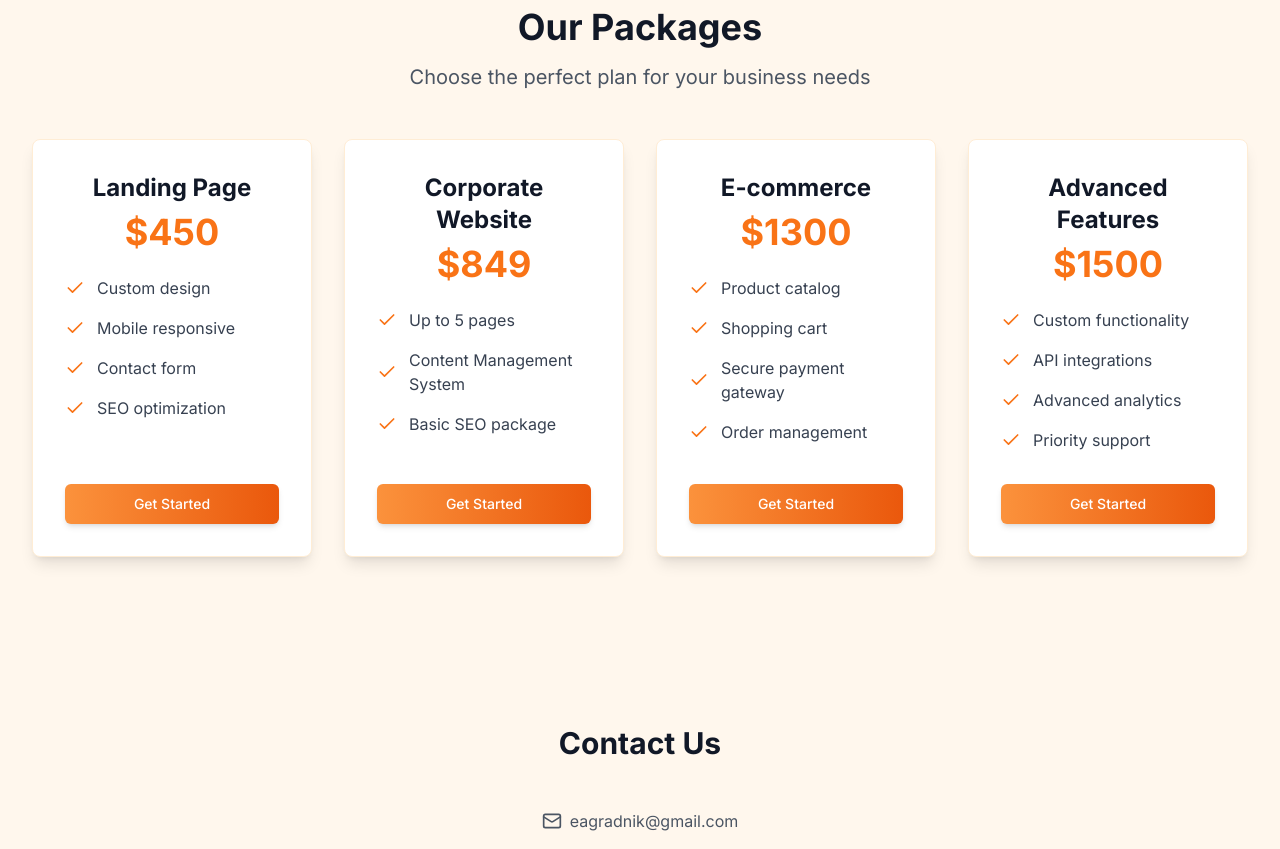
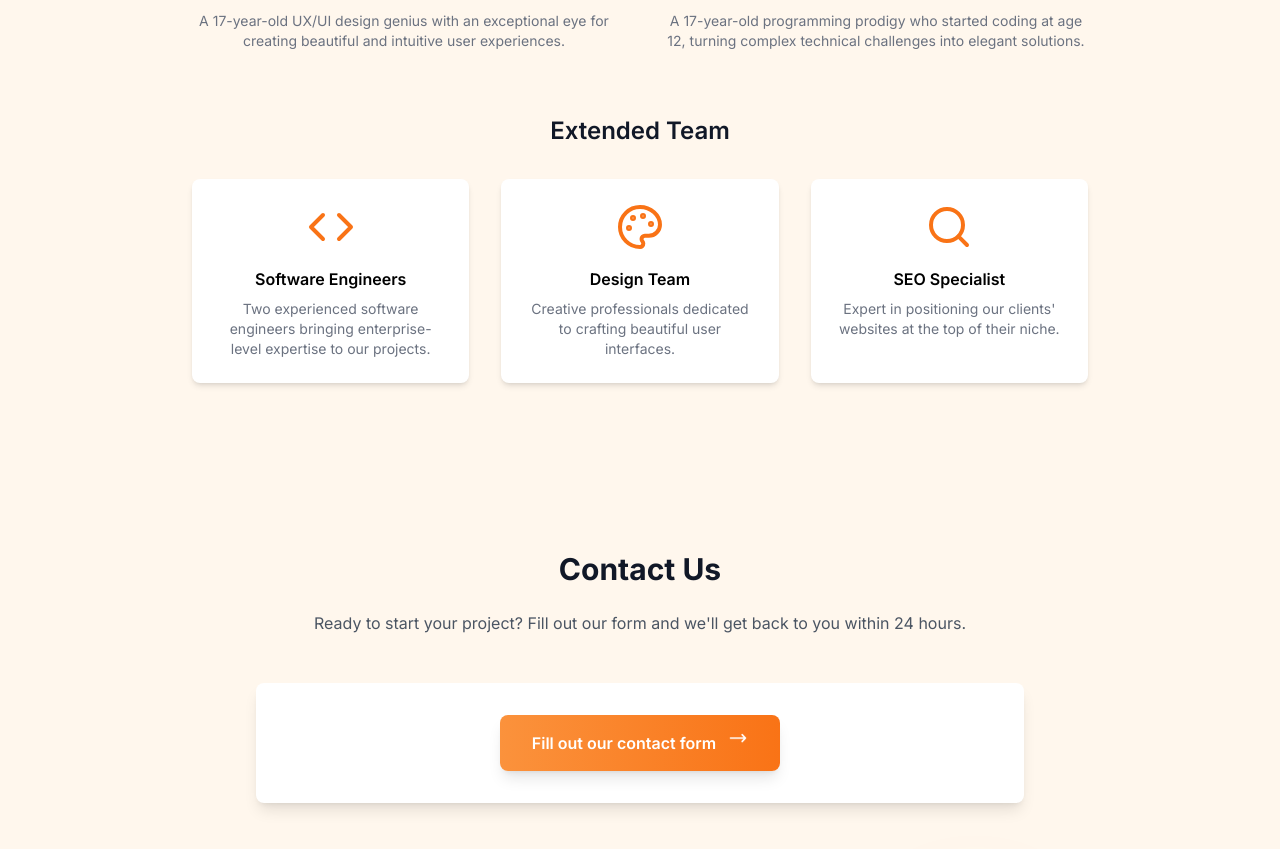
Before and after one commit to Ezequielagradnik/Portfolio-Zenda, a Next.js app: page / in a window 1280 px wide. Shown: the part 1886-2735 px from the top of the page. Built offline with nearby package versions, Linux system fonts and the light colour scheme.

Commit message:
feat about us

```diff
--- a/app/page.tsx
+++ b/app/page.tsx
@@ -1,10 +1,9 @@
 "use client"
 
 import { useState } from "react"
+import { motion } from "framer-motion"
 import Image from "next/image"
-import { Mail, Phone, Check } from "lucide-react"
-import { Button } from "@/components/ui/button"
-import { motion } from "framer-motion"
+import { Mail, ExternalLink, Code, Palette, Search } from "lucide-react"
 import { Header } from "@/components/header"
 
 const projects = [
@@ -40,73 +39,11 @@ const projects = [
   },
 ]
 
-const pricingPlans = [
-  {
-    name: {
-      en: "Landing Page",
-      es: "Página de Aterrizaje",
-      pt: "Página de Destino",
-    },
-    price: "$450",
-    features: {
-      en: ["Custom design", "Mobile responsive", "Contact form", "SEO optimization"],
-      es: ["Diseño personalizado", "Diseño responsive", "Formulario de contacto", "Optimización SEO"],
-      pt: ["Design personalizado", "Design responsivo", "Formulário de contato", "Otimização SEO"],
-    },
-  },
-  {
-    name: {
-      en: "Corporate Website",
-      es: "Sitio Web Corporativo",
-      pt: "Site Corporativo",
-    },
-    price: "$849",
-    features: {
-      en: ["Up to 5 pages", "Content Management System", "Basic SEO package"],
-      es: ["Hasta 5 páginas", "Sistema de gestión de contenido", "Paquete SEO básico"],
-      pt: ["Até 5 páginas", "Sistema de gerenciamento de conteúdo", "Pacote SEO básico"],
-    },
-  },
-  {
-    name: {
-      en: "E-commerce",
-      es: "Comercio Electrónico",
-      pt: "E-commerce",
-    },
-    price: "$1300",
-    features: {
-      en: ["Product catalog", "Shopping cart", "Secure payment gateway", "Order management"],
-      es: ["Catálogo de productos", "Carrito de compras", "Pasarela de pago segura", "Gestión de pedidos"],
-      pt: ["Catálogo de produtos", "Carrinho de compras", "Gateway de pagamento seguro", "Gestão de pedidos"],
-    },
-  },
-  {
-    name: {
-      en: "Advanced Features",
-      es: "Características Avanzadas",
-      pt: "Recursos Avançados",
-    },
-    price: "$1500",
-    features: {
-      en: ["Custom functionality", "API integrations", "Advanced analytics", "Priority support"],
-      es: ["Funcionalidad personalizada", "Integraciones API", "Análisis avanzado", "Soporte prioritario"],
-      pt: ["Funcionalidade personalizada", "Integrações API", "Análise avançada", "Suporte prioritário"],
-    },
-  },
-]
-
 const languages = [
   { code: "en", name: "English" },
   { code: "es", name: "Español" },
   { code: "pt", name: "Português" },
 ]
-
-const handleWhatsAppClick = (packageName: string) => {
-  const message = encodeURIComponent(
-    `Hola! Estoy interesado/a en obtener más información sobre el paquete ${packageName} para mi sitio web.`,
-  )
-  window.open(`https://wa.me/5491131954757?text=${message}`, "_blank")
-}
 
 export default function Home() {
   const [currentLang, setCurrentLang] = useState("en")
@@ -174,20 +111,7 @@ export default function Home() {
                     className="inline-flex items-center text-orange-500 hover:text-orange-600"
                   >
                     {currentLang === "en" ? "Visit Site" : currentLang === "es" ? "Visitar Sitio" : "Visitar Site"}
-                    <svg
-                      className="w-5 h-5 ml-2"
-                      fill="none"
-                      stroke="currentColor"
-                      viewBox="0 0 24 24"
-                      xmlns="http://www.w3.org/2000/svg"
-                    >
-                      <path
-                        strokeLinecap="round"
-                        strokeLinejoin="round"
-                        strokeWidth={2}
-                        d="M10 6H6a2 2 0 00-2 2v10a2 2 0 002 2h10a2 2 0 002-2v-4M14 4h6m0 0v6m0-6L10 14"
-                      />
-                    </svg>
+                    <ExternalLink className="w-5 h-5 ml-2" />
                   </a>
                 </div>
               </motion.div>
@@ -202,7 +126,20 @@ export default function Home() {
           <h2 className="text-3xl font-bold text-center mb-12 text-gray-900">
             {currentLang === "en" ? "Our Team" : currentLang === "es" ? "Nuestro Equipo" : "Nossa Equipe"}
           </h2>
-          <div className="grid md:grid-cols-2 gap-12 max-w-4xl mx-auto">
+
+          {/* Team Introduction */}
+          <div className="max-w-3xl mx-auto text-center mb-16">
+            <p className="text-lg text-gray-600 mb-6">
+              {currentLang === "en"
+                ? "We are a team of young tech enthusiasts who have been entrepreneuring for quite some time. Despite our young age, our passion for technology and innovation drives us to create exceptional digital experiences."
+                : currentLang === "es"
+                  ? "Somos un equipo de jóvenes entusiastas de la tecnología que llevamos emprendiendo desde hace bastante tiempo. A pesar de nuestra corta edad, nuestra pasión por la tecnología y la innovación nos impulsa a crear experiencias digitales excepcionales."
+                  : "Somos uma equipe de jovens entusiastas da tecnologia que empreendemos há bastante tempo. Apesar da nossa pouca idade, nossa paixão por tecnologia e inovação nos impulsiona a criar experiências digitais excepcionais."}
+            </p>
+          </div>
+
+          {/* Founders */}
+          <div className="grid md:grid-cols-2 gap-12 max-w-4xl mx-auto mb-16">
             <motion.div whileHover={{ scale: 1.05 }} className="text-center">
               <Image
                 src="https://hebbkx1anhila5yf.public.blob.vercel-storage.com/Imagen%20de%20WhatsApp%202025-02-16%20a%20las%2016.03.10_f2ee78cf.jpg-tb4HhpDEROWyEe4fUVqcvZPqtWl3pV.jpeg"
@@ -212,7 +149,14 @@ export default function Home() {
                 className="mx-auto rounded-full mb-4 object-cover aspect-square"
               />
               <h3 className="text-xl font-semibold text-gray-900">Nicolas Said</h3>
-              <p className="text-gray-600">CEO & Co-founder</p>
+              <p className="text-gray-600 mb-2">CEO & Co-founder</p>
+              <p className="text-sm text-gray-500">
+                {currentLang === "en"
+                  ? "A 17-year-old UX/UI design genius with an exceptional eye for creating beautiful and intuitive user experiences."
+                  : currentLang === "es"
+                    ? "Un genio del diseño UX/UI de 17 años con un ojo excepcional para crear experiencias de usuario hermosas e intuitivas."
+                    : "Um gênio do design UX/UI de 17 anos com um olhar excepcional para criar experiências de usuário bonitas e intuitivas."}
+              </p>
             </motion.div>
             <motion.div whileHover={{ scale: 1.05 }} className="text-center">
               <Image
@@ -223,56 +167,75 @@ export default function Home() {
                 className="mx-auto rounded-full mb-4 object-cover aspect-square"
               />
               <h3 className="text-xl font-semibold text-gray-900">Ezequiel Agradnik</h3>
-              <p className="text-gray-600">CTO & Co-founder</p>
+              <p className="text-gray-600 mb-2">CTO & Co-founder</p>
+              <p className="text-sm text-gray-500">
+                {currentLang === "en"
+                  ? "A 17-year-old programming prodigy who started coding at age 12, turning complex technical challenges into elegant solutions."
+                  : currentLang === "es"
+                    ? "Un prodigio de la programación de 17 años que comenzó a programar a los 12, convirtiendo desafíos técnicos complejos en soluciones elegantes."
+                    : "Um prodígio da programação de 17 anos que começou a programar aos 12, transformando desafios técnicos complexos em soluções elegantes."}
+              </p>
             </motion.div>
           </div>
+
+          {/* Extended Team */}
+          <div className="max-w-4xl mx-auto">
+            <h3 className="text-2xl font-semibold text-center mb-8 text-gray-900">
+              {currentLang === "en" ? "Extended Team" : currentLang === "es" ? "Equipo Extendido" : "Equipe Estendida"}
+            </h3>
+            <div className="grid md:grid-cols-3 gap-8">
+              <div className="text-center h-full">
+                <div className="bg-white p-6 rounded-lg shadow-md h-full flex flex-col">
+                  <Code className="w-12 h-12 mx-auto mb-4 text-orange-500 flex-shrink-0" />
+                  <h4 className="font-semibold mb-2 flex-shrink-0">
+                    {currentLang === "en"
+                      ? "Software Engineers"
+                      : currentLang === "es"
+                        ? "Ingenieros de Software"
+                        : "Engenheiros de Software"}
+                  </h4>
+                  <p className="text-sm text-gray-500 flex-grow">
+                    {currentLang === "en"
+                      ? "Two experienced software engineers bringing enterprise-level expertise to our projects."
+                      : currentLang === "es"
+                        ? "Dos ingenieros de software experimentados aportando experiencia de nivel empresarial a nuestros proyectos."
+                        : "Dois engenheiros de software experientes trazendo expertise de nível empresarial para nossos projetos."}
+                  </p>
                 </div>
-      </section>
-
-      {/* Pricing Section */}
-      <section id="pricing" className="py-20 bg-orange-50">
-        <div className="container mx-auto px-4 sm:px-6 lg:px-8">
-          <h2 className="text-4xl font-bold text-center mb-4 text-gray-900">
-            {currentLang === "en" ? "Our Packages" : currentLang === "es" ? "Nuestros Paquetes" : "Nossos Pacotes"}
-          </h2>
-          <p className="text-xl text-center text-gray-600 mb-12 max-w-2xl mx-auto">
+              </div>
+              <div className="text-center h-full">
+                <div className="bg-white p-6 rounded-lg shadow-md h-full flex flex-col">
+                  <Palette className="w-12 h-12 mx-auto mb-4 text-orange-500 flex-shrink-0" />
+                  <h4 className="font-semibold mb-2 flex-shrink-0">
                     {currentLang === "en"
-              ? "Choose the perfect plan for your business needs"
+                      ? "Design Team"
                       : currentLang === "es"
-                ? "Elige el plan perfecto para las necesidades de tu negocio"
-                : "Escolha o plano perfeito para as necessidades do seu negócio"}
+                        ? "Equipo de Diseño"
+                        : "Equipe de Design"}
+                  </h4>
+                  <p className="text-sm text-gray-500 flex-grow">
+                    {currentLang === "en"
+                      ? "Creative professionals dedicated to crafting beautiful user interfaces."
+                      : currentLang === "es"
+                        ? "Profesionales creativos dedicados a crear interfaces de usuario hermosas."
+                        : "Profissionais criativos dedicados a criar interfaces de usuário bonitas."}
                   </p>
-          <div className="grid md:grid-cols-2 lg:grid-cols-4 gap-8 max-w-7xl mx-auto">
-            {pricingPlans.map((plan, index) => (
-              <motion.div
-                key={plan.name[currentLang as keyof typeof plan.name]}
-                initial={{ opacity: 0, y: 20 }}
-                animate={{ opacity: 1, y: 0 }}
-                transition={{ duration: 0.5, delay: index * 0.1 }}
-                className="bg-white p-8 rounded-lg shadow-lg border border-orange-100 hover:border-orange-300 transition-all duration-300 flex flex-col h-full"
-              >
-                <div className="text-center mb-6">
-                  <h3 className="text-2xl font-bold mb-2 text-gray-900">
-                    {plan.name[currentLang as keyof typeof plan.name]}
-                  </h3>
-                  <p className="text-4xl font-bold text-orange-500">{plan.price}</p>
                 </div>
-                <ul className="mb-8 space-y-4 flex-1">
-                  {plan.features[currentLang as keyof typeof plan.features].map((feature: string, idx: number) => (
-                    <li key={idx} className="flex items-center text-gray-700">
-                      <Check className="h-5 w-5 text-orange-500 mr-3 flex-shrink-0" />
-                      <span>{feature}</span>
-                    </li>
-                  ))}
-                </ul>
-                <Button
-                  className="w-full bg-gradient-to-r from-orange-400 to-orange-600 hover:from-orange-500 hover:to-orange-700 text-white shadow-md hover:shadow-lg transition-all duration-300 mt-auto"
-                  onClick={() => handleWhatsAppClick(plan.name[currentLang as keyof typeof plan.name])}
-                >
-                  {currentLang === "en" ? "Get Started" : currentLang === "es" ? "Comenzar" : "Começar"}
-                </Button>
-              </motion.div>
-            ))}
+              </div>
+              <div className="text-center h-full">
+                <div className="bg-white p-6 rounded-lg shadow-md h-full flex flex-col">
+                  <Search className="w-12 h-12 mx-auto mb-4 text-orange-500 flex-shrink-0" />
+                  <h4 className="font-semibold mb-2 flex-shrink-0">SEO Specialist</h4>
+                  <p className="text-sm text-gray-500 flex-grow">
+                    {currentLang === "en"
+                      ? "Expert in positioning our clients' websites at the top of their niche."
+                      : currentLang === "es"
+                        ? "Experto en posicionar los sitios web de nuestros clientes en la cima de su nicho."
+                        : "Especialista em posicionar os sites dos nossos clientes no topo do seu nicho."}
+                  </p>
+                </div>
+              </div>
+            </div>
           </div>
         </div>
       </section>
@@ -280,10 +243,111 @@ export default function Home() {
       {/* Contact Section */}
       <section className="py-20 bg-orange-50">
         <div className="container mx-auto px-4 sm:px-6 lg:px-8">
-          <h2 className="text-3xl font-bold text-center mb-12 text-gray-900">
+          <h2 className="text-3xl font-bold text-center mb-6 text-gray-900">
             {currentLang === "en" ? "Contact Us" : currentLang === "es" ? "Contáctanos" : "Contate-nos"}
           </h2>
-          <div className="flex flex-col items-center gap-4 max-w-md mx-auto">
+          <p className="text-center text-gray-600 mb-12 max-w-2xl mx-auto">
+            {currentLang === "en"
+              ? "Ready to start your project? Fill out our form and we'll get back to you within 24 hours."
+              : currentLang === "es"
+                ? "¿Listo para comenzar tu proyecto? Completa nuestro formulario y te responderemos en 24 horas."
+                : "Pronto para iniciar seu projeto? Preencha nosso formulário e retornaremos em 24 horas."}
+          </p>
+
+          <div className="max-w-3xl mx-auto">
+            <motion.div
+              initial={{ opacity: 0, y: 20 }}
+              whileInView={{ opacity: 1, y: 0 }}
+              transition={{ duration: 0.6 }}
+              className="bg-white rounded-lg shadow-lg p-8 text-center"
+            >
+              <motion.a
+                href="https://forms.gle/JVjZz8qy3xFPBj7dA"
+                target="_blank"
+                rel="noopener noreferrer"
+                className="inline-block"
+                whileHover={{ scale: 1.02 }}
+                whileTap={{ scale: 0.98 }}
+              >
+                <div className="bg-gradient-to-r from-orange-400 to-orange-500 text-white font-semibold px-8 py-4 rounded-lg shadow-lg hover:shadow-orange-200/50 transition-all duration-300 flex items-center gap-3">
+                  {currentLang === "en"
+                    ? "Fill out our contact form"
+                    : currentLang === "es"
+                      ? "Completa nuestro formulario"
+                      : "Preencha nosso formulário"}
+                  <svg className="w-5 h-5 animate-bounce" fill="none" stroke="currentColor" viewBox="0 0 24 24">
+                    <path strokeLinecap="round" strokeLinejoin="round" strokeWidth={2} d="M17 8l4 4m0 0l-4 4m4-4H3" />
+                  </svg>
+                </div>
+              </motion.a>
+            </motion.div>
+
+            <div className="mt-16 relative">
+              <motion.div
+                initial={{ opacity: 0, y: 20 }}
+                whileInView={{ opacity: 1, y: 0 }}
+                transition={{ duration: 0.6 }}
+                className="bg-white/50 backdrop-blur-sm rounded-2xl p-8 border border-orange-100 shadow-xl max-w-2xl mx-auto"
+              >
+                <div className="text-center mb-6">
+                  <motion.h3
+                    initial={{ opacity: 0 }}
+                    whileInView={{ opacity: 1 }}
+                    transition={{ delay: 0.2 }}
+                    className="text-2xl font-semibold text-gray-900 mb-2"
+                  >
+                    {currentLang === "en"
+                      ? "Have Questions?"
+                      : currentLang === "es"
+                        ? "¿Tienes Preguntas?"
+                        : "Tem Perguntas?"}
+                  </motion.h3>
+                  <motion.p
+                    initial={{ opacity: 0 }}
+                    whileInView={{ opacity: 1 }}
+                    transition={{ delay: 0.3 }}
+                    className="text-gray-600"
+                  >
+                    {currentLang === "en"
+                      ? "Feel free to reach out to us for any inquiries or consultations"
+                      : currentLang === "es"
+                        ? "No dudes en contactarnos para cualquier consulta o pregunta"
+                        : "Não hesite em nos contatar para qualquer consulta ou pergunta"}
+                  </motion.p>
+                </div>
+
+                <motion.div
+                  initial={{ opacity: 0, scale: 0.95 }}
+                  whileInView={{ opacity: 1, scale: 1 }}
+                  transition={{ delay: 0.4 }}
+                  className="flex justify-center"
+                >
+                  <motion.a
+                    href="mailto:zenda.websites@gmail.com"
+                    className="group relative inline-flex items-center gap-2 bg-white px-6 py-3 rounded-full shadow-md hover:shadow-lg transition-all duration-300"
+                    whileHover={{ scale: 1.05 }}
+                    whileTap={{ scale: 0.95 }}
+                  >
+                    <Mail className="h-5 w-5 text-orange-500 group-hover:scale-110 transition-transform duration-300" />
+                    <span className="text-gray-800 font-medium">zenda.websites@gmail.com</span>
+                    <motion.span
+                      className="absolute inset-0 rounded-full bg-orange-500/10"
+                      initial={{ scale: 0, opacity: 0 }}
+                      whileHover={{ scale: 1, opacity: 1 }}
+                      transition={{ duration: 0.3 }}
+                    />
+                  </motion.a>
+                </motion.div>
+
+                {/* Decorative elements */}
+                <div className="absolute -z-10 inset-0">
+                  <div className="absolute top-1/2 left-0 w-24 h-24 bg-orange-500/10 rounded-full blur-2xl transform -translate-x-1/2 -translate-y-1/2" />
+                  <div className="absolute top-1/2 right-0 w-32 h-32 bg-orange-500/10 rounded-full blur-2xl transform translate-x-1/2 -translate-y-1/2" />
+                </div>
+              </motion.div>
+            </div>
+
+            {/*<div className="mt-12 flex flex-col items-center gap-4">
               <a
                 href="mailto:eagradnik@gmail.com"
                 className="flex items-center gap-2 text-gray-600 hover:text-orange-500 transition-colors duration-300"
@@ -298,6 +362,7 @@ export default function Home() {
                 <Phone className="h-5 w-5" />
                 +54 911 3195-4757
               </a>
+            </div>*/}
           </div>
         </div>
       </section>
```
Also changed, not shown: components/header.tsx (+4 -4 lines), public/zenda.png. Lines whose indentation alone changed are shown as unchanged.
